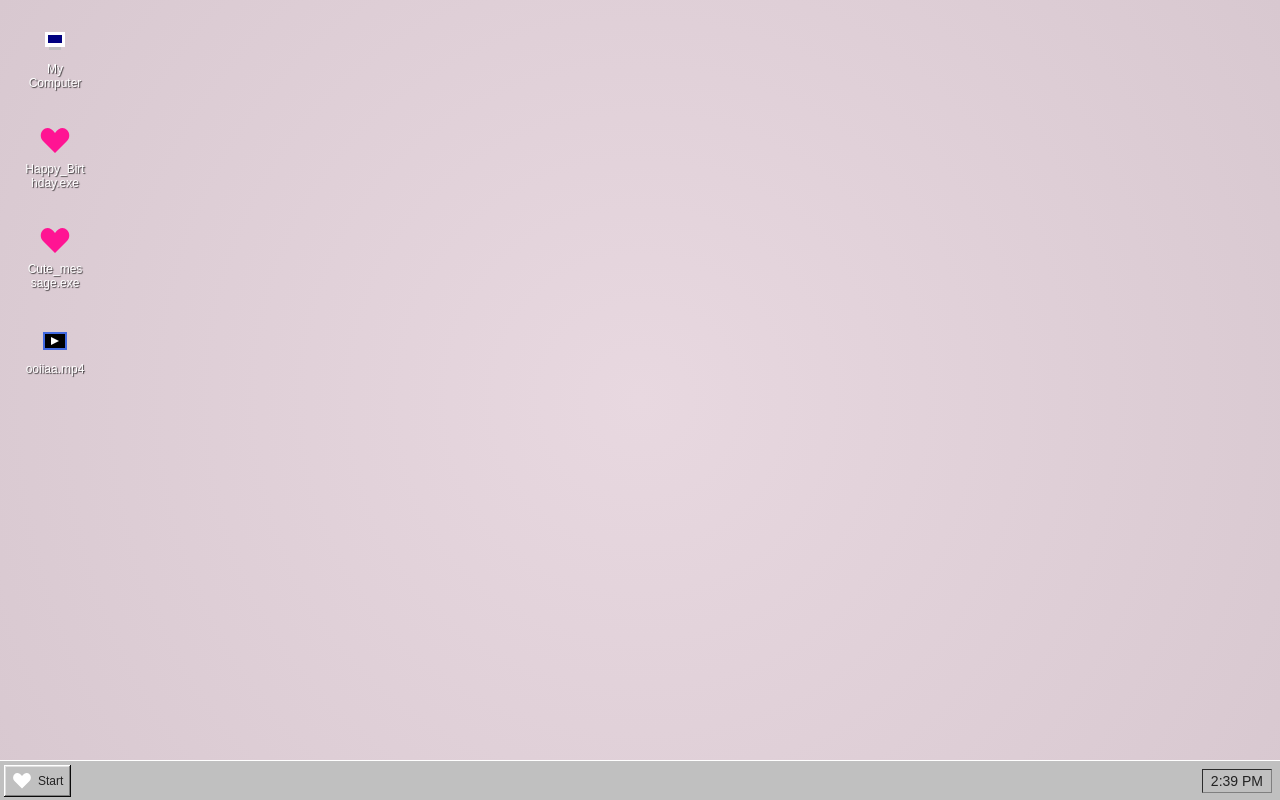
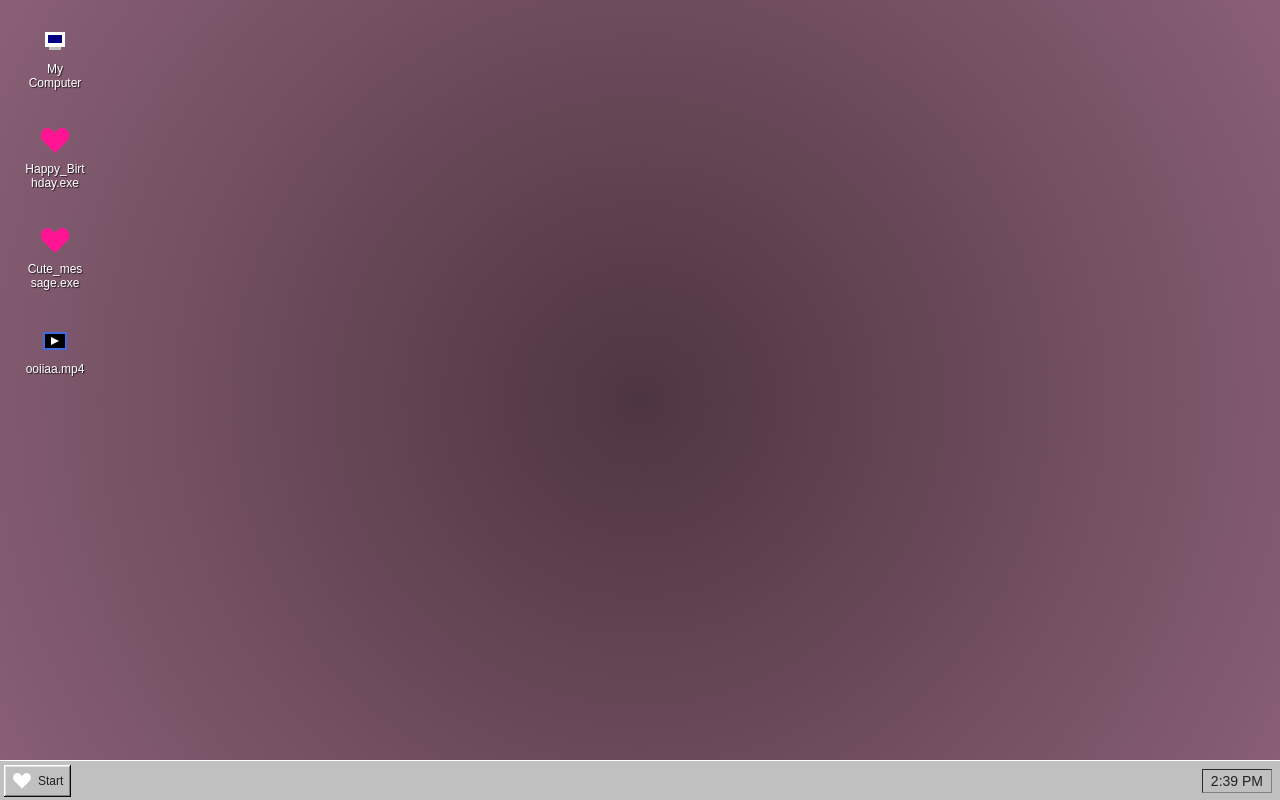
Before and after one commit to Furoshaa/HappyBirthdayOS, a React (Create React App) app: page / in a window 1280 px wide. Built offline with nearby package versions, Linux system fonts and the light colour scheme.

Commit message:
couple changes to make it better

```diff
--- a/src/App.css
+++ b/src/App.css
@@ -21,8 +21,8 @@ body {
 .desktop {
   width: 100%;
   height: 100%;
-  background-color: #e8d8e0;
-  background-image: radial-gradient(circle, #e8d8e0, #d8c8d0);
+  background-color: #4b4648;
+  background-image: radial-gradient(circle, #4e3640, #8a6077);
   display: flex;
   justify-content: center;
   align-items: center;
@@ -32,7 +32,7 @@ body {
 
 .celebration-bg {
   background-color: #ff69b4;
-  background-image: radial-gradient(circle, #ff1493, #e8d8e0);
+  background-image: radial-gradient(circle, #ff1493, #8a6077);
 }
 
 .window {
@@ -71,6 +71,13 @@ body {
   align-items: center;
 }
 
+.window-body p {
+  font-size: 20px;
+  margin: 15px 0;
+  color: #333;
+  text-shadow: 1px 1px 2px rgba(0, 0, 0, 0.1);
+}
+
 .button-container {
   display: flex;
   justify-content: space-around;
@@ -81,6 +88,11 @@ body {
 button {
   min-width: 80px;
   cursor: pointer;
+  font-size: 22px;
+  padding: 10px 20px;
+  font-weight: bold;
+  border-radius: 4px;
+  transition: all 0.2s ease;
 }
 
 .celebration {
```
